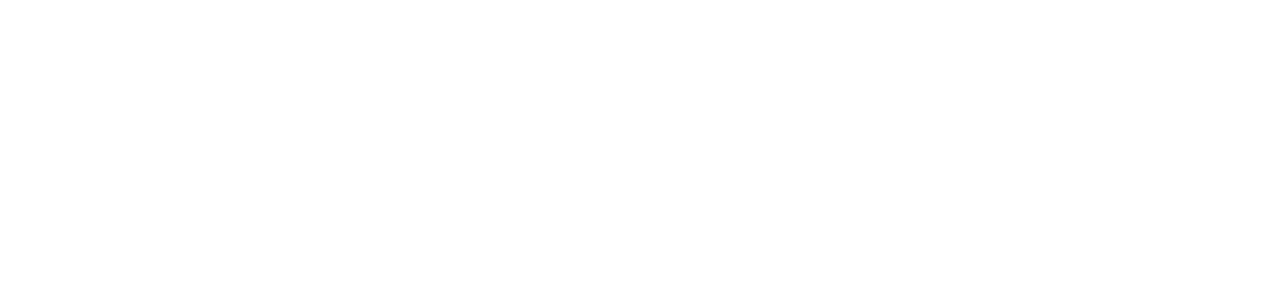
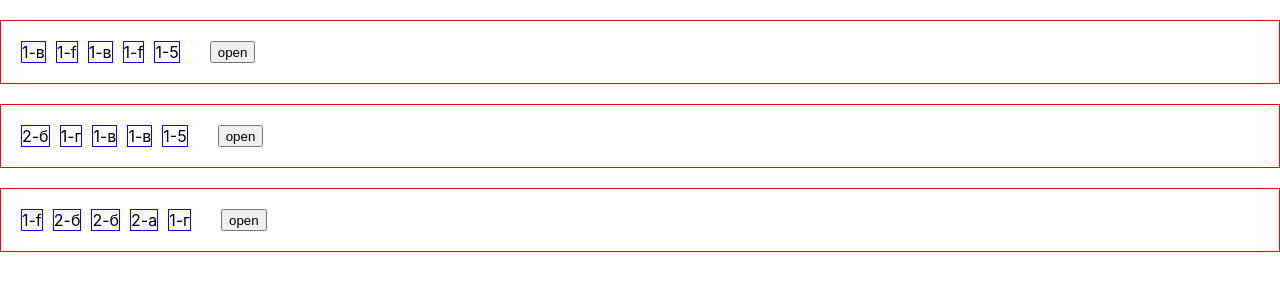
Before and after one commit to MargaritaGolovey/testReact, a React (Create React App) app: page / in a window 1280 px wide. Shown: the top 300 px of the page. Built offline with nearby package versions, Linux system fonts and the light colour scheme.

Commit message:
/ first lesson

```diff
--- a/src/App.js
+++ b/src/App.js
@@ -1,13 +1,36 @@
-
 import SchoolItem from "./components/school/school-item";
 
+const classNumber1 = ["1-5", "1-f", "1-в", "1-г", "2-a", "2-б", "1-в"];
+
 function App() {
+  const randomArray = () => {
+    const newArray = [];
+    classNumber1.forEach((el, id) => {
+      newArray.push(
+        classNumber1[Math.floor(Math.random() * classNumber1.length)]
+      );
+    });
+    return newArray;
+  };
+  console.log(randomArray());
+  const schools = [
+    randomArray(),
+    randomArray(),
+    randomArray() /* classNumber2, classNumber3 */,
+  ];
+
   return (
     <div className="App">
-      <ul>
-      <SchoolItem />
-      </ul>
-
+      {
+        /*   <SchoolItem /> */
+        schools.map((item, index) => {
+          return (
+            <div className="scholl-section" key={index}>
+              <SchoolItem rooms={item} />
+            </div>
+          );
+        })
+      }
     </div>
   );
 }
--- a/src/components/school/school-item.css
+++ b/src/components/school/school-item.css
@@ -3,3 +3,20 @@
   padding: 16px;
   width: 100px;
 }
+
+.scholl-section{
+  border: 1px solid red;
+  display: flex;
+  gap: 10px;
+  margin: 20px 0;
+  padding: 20px;
+
+
+}
+.flex{
+  border: 1px solid black;
+}
+
+.blue{
+  border: 1px solid blue;
+}
--- a/src/components/school/school-item.js
+++ b/src/components/school/school-item.js
@@ -1,22 +1,31 @@
 // import { useState } from "react";
 // import { render } from '@testing-library/react';
-import './school-item.css'
+import { useState } from "react";
+import "./school-item.css";
 
+const SchoolItem = ({ rooms }) => {
+  const [btn, setBtn] = useState(false);
 
+  return (
+    <>
+      {rooms.map((el, id) => {
+        return (
+          <div key={id}>
+            {id < 5 ? <div className={btn? "flex": "blue"}>{el}</div> : null}
+            {id >= 5 && btn ? <div className={btn? "flex": "blue"}>{el}</div> : null}
+          </div>
+        );
+      })}
 
-const classNumber = ['1-a', '1-б', '1-в' ,'1-г', '2-a', '2-б', '1-в'];
-
-
-
-const SchoolItem = ()=>{
-  classNumber.map(item=>{
-    return(
-      <li>{item}</li>
-    )
-  });
-}
-
-
-
+      <button
+        onClick={() => {
+          setBtn((value) => !value);
+        }}
+      >
+        open
+      </button>
+    </>
+  );
+};
 
 export default SchoolItem;
```
Also changed, not shown: .prettierrc.extension.json (added).
